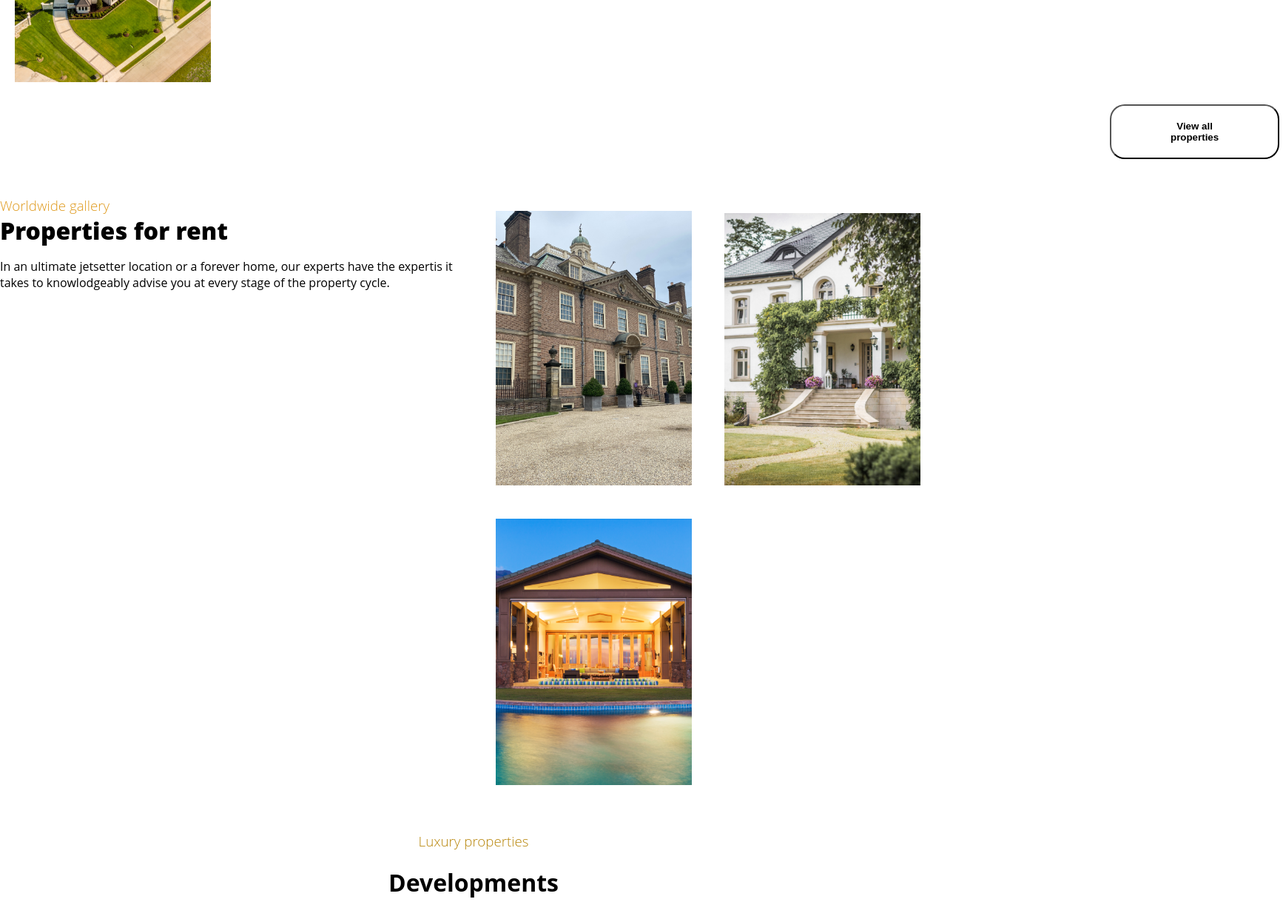
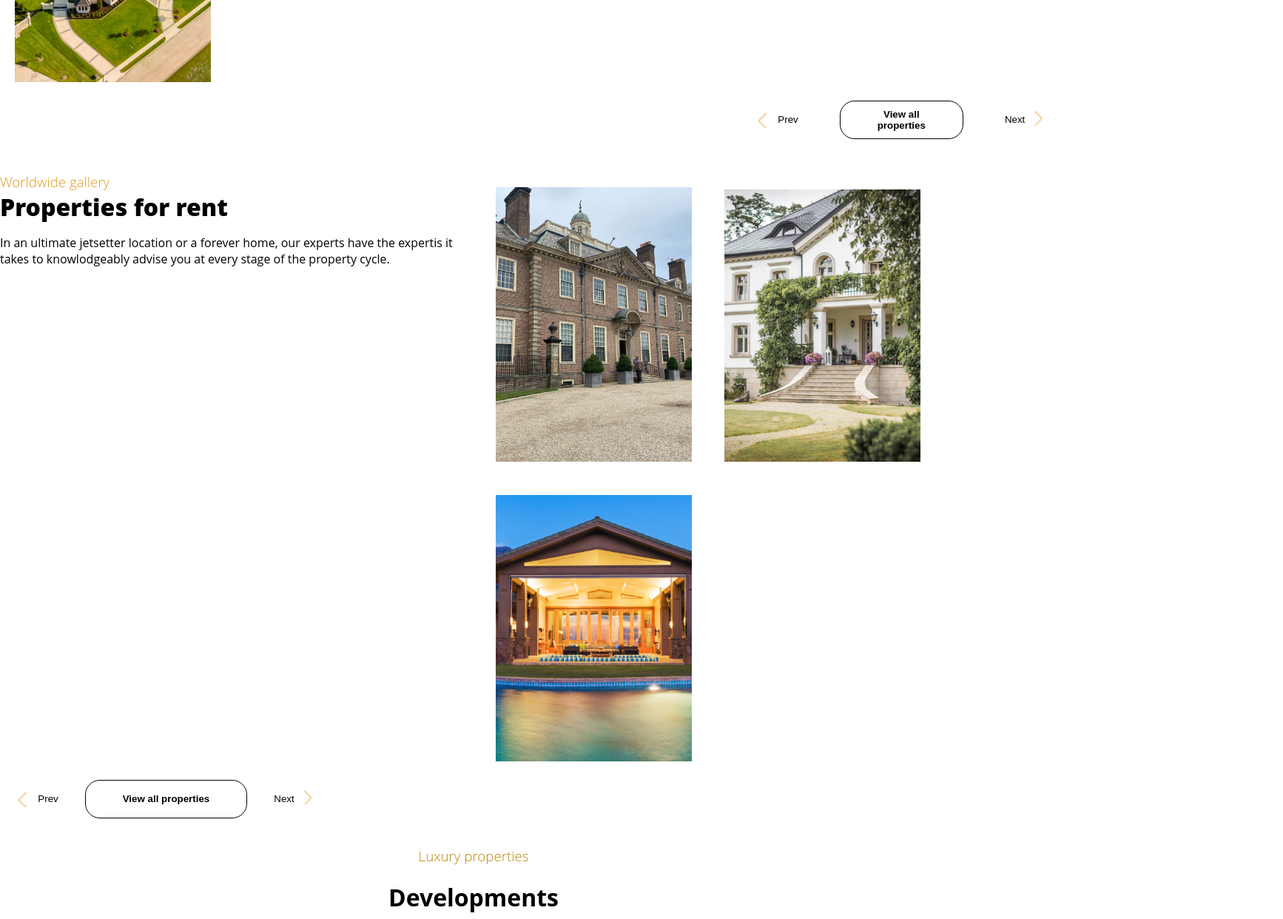
Before and after one commit to YadiRN/LandingYR, a plain HTML site: page index.html in a window 1280 px wide. Shown: the part 1740-2982 px from the top of the page at 74% size, 1734 px wide, since content can reach past the window. Drawn offline with Linux system fonts and the light colour scheme.

Commit message:
NuevoProyecto

```diff
--- a/index.html
+++ b/index.html
@@ -49,7 +49,11 @@
         </div>
      </div>
 
-     <button class="button">View all properties</button>
+     <div class="btns">
+      <button class="paginac"><img src="./image/FleAnt.PNG" alt=""> Prev </button>
+      <button class="btn-primario">View all properties</button>
+      <button class="paginac"> Next <img src="./image/FleSigt.PNG" alt=""> </button>
+     </div>
 
      <div class="container">
         <div class="column">
@@ -65,6 +69,12 @@
             <img class="imgss" src="./image/bartlomiej-balicki-7icYxbgI9qk-unsplash 1.png" alt="">
             <img class="imgss" src="./image/luxury-home-with-swimming-pool-2021-08-26-17-04-57-utc 1.png" alt="">
           </div>
+        </div>
+
+        <div class="botones">
+          <button class="paginac"><img src="./image/FleAnt.PNG" alt=""> Prev </button>
+          <button class="btn-primario">View all properties</button>
+          <button class="paginac"> Next <img src="./image/FleSigt.PNG" alt=""> </button>
         </div>
 
       <center>
--- a/style.css
+++ b/style.css
@@ -184,15 +184,37 @@ body {
  margin-top: 45px;
 }
 
-.button {
-background-color: transparent;
-padding: 20px 80px;
-margin: 5px;
-margin-left: 1500px;
-border-radius: 20px;
-font-weight:bolder;
-}
+.btn-primario {
+  font-weight: 600;
+  border: solid 1px black;
+  background-color: transparent;
+  padding: 10px 50px;
+  border-radius: 20px
+  }
 
+  .paginac{
+    background-color: transparent;
+    border: none;
+    display: flex;
+    align-items: center;
+  }
+
+  .paginac img{
+    height: 50px;
+  }
+
+  .botones {
+    display: flex;
+    gap:30px;
+
+  }
+
+  .btns{
+  margin-left: 1000px;
+  display: flex;
+  gap: 50px;
+
+  }
 
 .TextoIzquierda{
    text-align:end;
```
Also changed, not shown: image/FleAnt.PNG (added), image/FleSigt.PNG (added).
